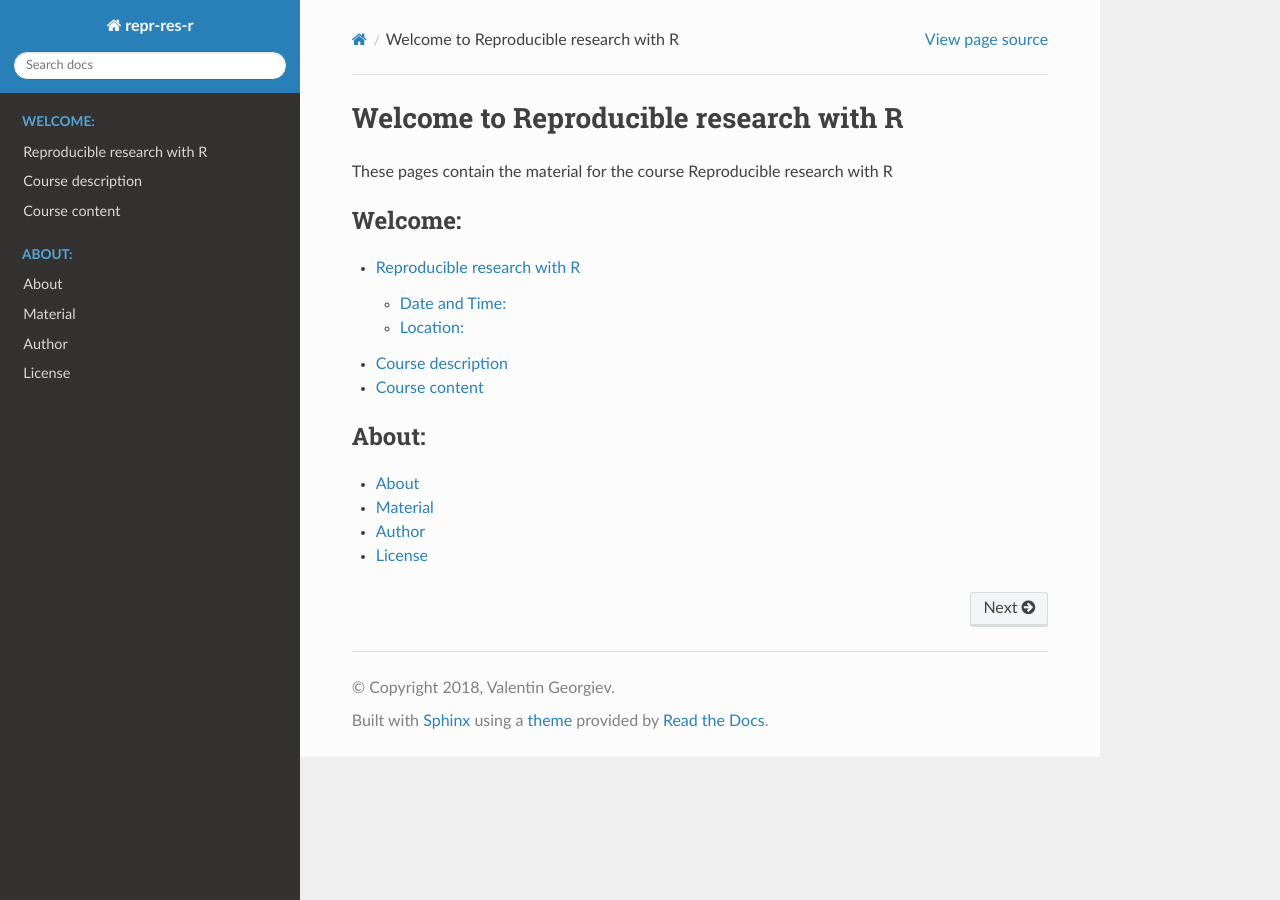
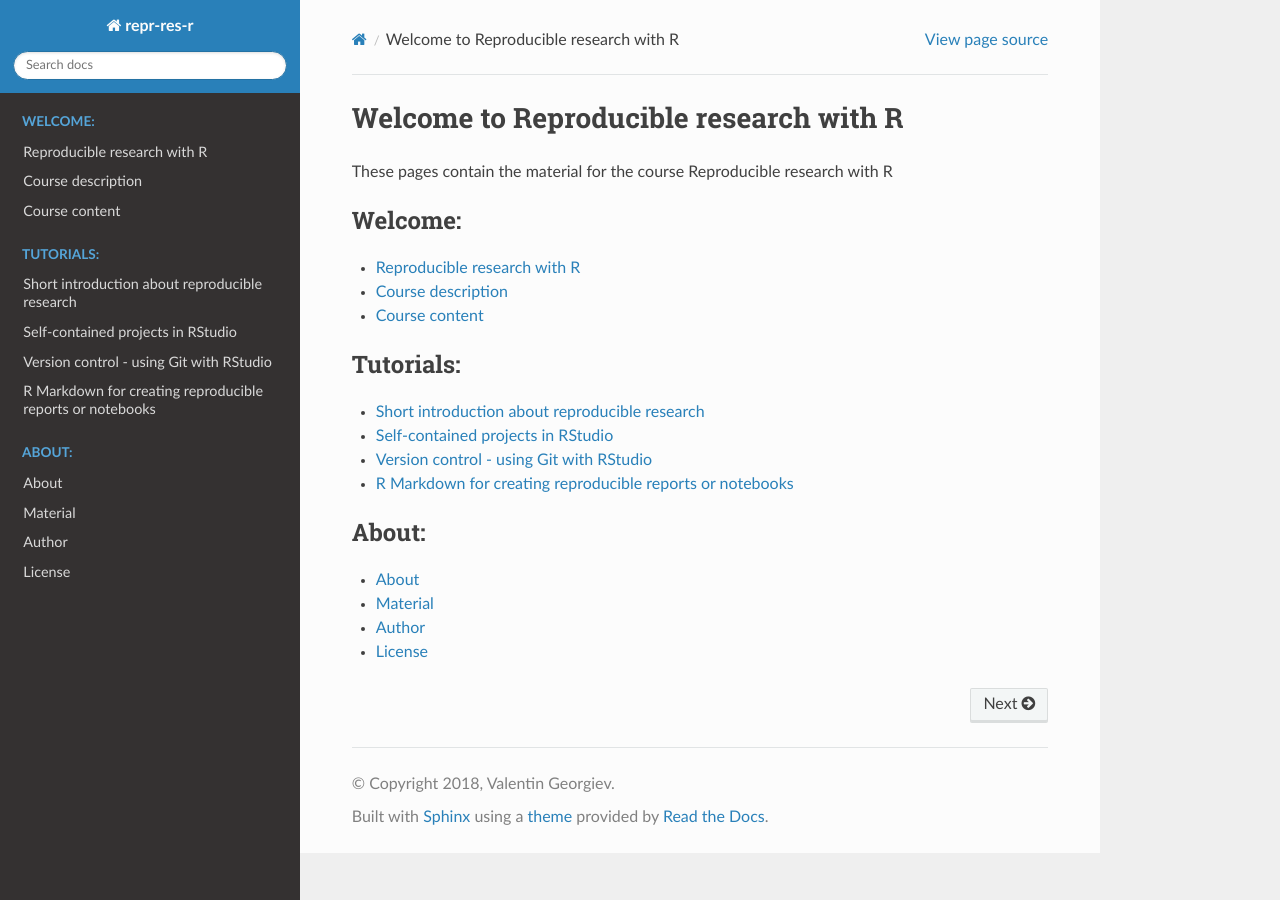
Before and after one commit to valyo/repr-res-r, a Sphinx documentation site: the page built from docs/source/index.rst, in a window 1280 px wide. Built offline with Sphinx 7.4.7 and the Read the Docs theme 2.0.0, drawn with Linux system fonts in a browser that asks for light colours.

Commit message:
add tutorials files and start RStudio projects section

```diff
--- a/docs/source/index.rst
+++ b/docs/source/index.rst
@@ -9,20 +9,29 @@ These pages contain the material for the course Reproducible research with R
 
 
 .. toctree::
-   :maxdepth: 2
+   :maxdepth: 1
    :caption: Welcome:
 
    welcome/welcome
 
 
+
 .. toctree::
    :maxdepth: 2
+   :caption: Tutorials:
+
+   tut/repr-res
+   tut/rstudio
+   tut/git-rstudio
+   tut/rmarkdown
+
+
+
+.. toctree::
+   :maxdepth: 1
    :caption: About:
 
    about/about
-
-
-
 
 
 .. Indices and tables
--- /dev/null
+++ b/docs/source/tut/git-rstudio.rst
@@ -0,0 +1,2 @@
+Version control - using Git with RStudio
+========================================
--- /dev/null
+++ b/docs/source/tut/repr-res.rst
@@ -0,0 +1,15 @@
+Short introduction about reproducible research
+==============================================
+
+There is more and more talking about reproducibility in research, and the topic of **reproducibility crisis** is gettting hot. Here is a `Nature article <https://www.nature.com/news/1-500-scientists-lift-the-lid-on-reproducibility-1.19970>`_ presenting a servey on the matter.
+
+So what is reproducible research?
+A research project is done in a reproducible manner if the experiment(s) conducted in the project can be replicated in the same conditions, and the same results as in the original study can be obtained.
+
+The main factors determining if a project will end up as reproducible or irreproducible are the following:
+
+- Organization of data and tools
+- Documentation
+- Automation
+
+bla
--- /dev/null
+++ b/docs/source/tut/rmarkdown.rst
@@ -0,0 +1,2 @@
+R Markdown for creating reproducible reports or notebooks
+=========================================================
--- /dev/null
+++ b/docs/source/tut/rstudio.rst
@@ -0,0 +1,12 @@
+Self-contained projects in RStudio
+==================================
+
+R can be launched in two different ways, from the GUI or from the CLI.
+
+- When launched via the GUI app it creates a history file .Rapp.history and, if the session gets saved in the end, an .Rdata file in the user's home directory
+- When launched from the CLI, these files are created in the user's current working directory.
+
+This difference gives you possibility to achieve some separation between your projects when using R.
+
+
+When RStudio is launched it creates an R session with the user's home directory as a *working directory*. This session's environment and the history of R commands are saved in the home directory (.Rdata and .Rhistory files). You can always change the *working directory* to a folder where you have some data and/or scripts.
```
